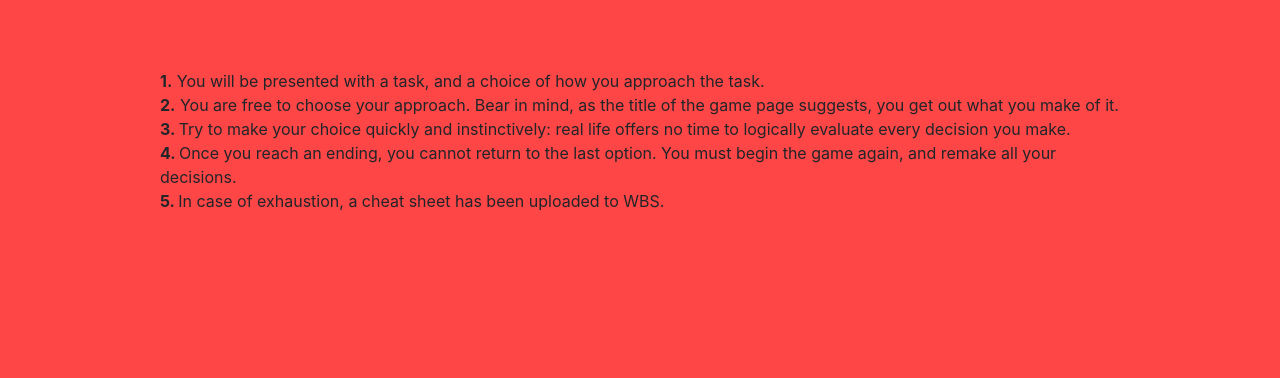
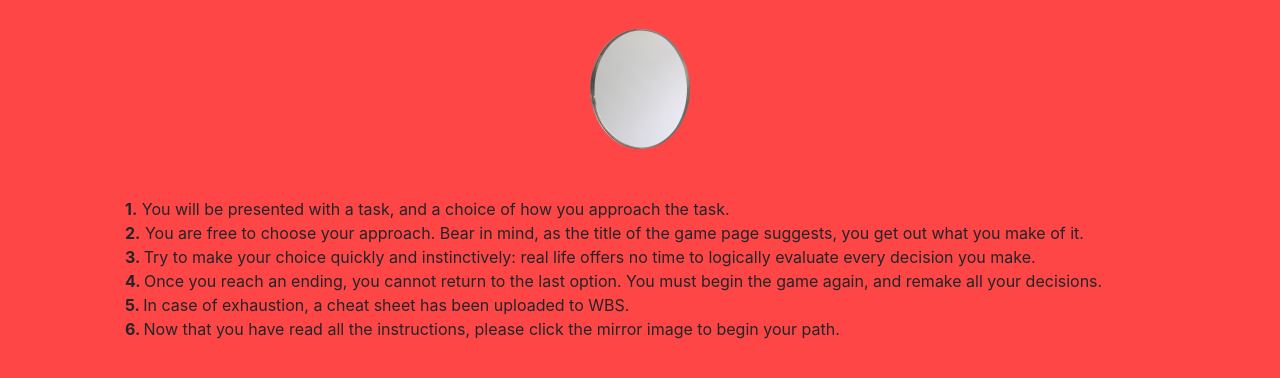
Before and after one commit to cinyees/CILM, a plain HTML site: page index.html in a window 1280 px wide. Shown: the part 264-642 px from the top of the page. Drawn offline with nearby package versions, Linux system fonts and the light colour scheme.

Commit message:
added a mirror

```diff
--- a/css/cilm.css
+++ b/css/cilm.css
@@ -16,6 +16,8 @@ h2 {
   color :#FFFFFF
 }
 
-p {
+ul {
+  text-indent: 50%
   color :#C9C9C9
+
 }
--- a/index.html
+++ b/index.html
@@ -30,14 +30,13 @@
   <div class="starter-template">
       <h1>Welcome to CILM</h1>
       <h2>Before proceeding with any path for this module, please read the instructions:</h2>
+      <br>
+        <a href="play.html">
+        <img src="./mirror.png" alt="mirror" width="100">
+      </a>
 </div>
-      <p>
-          <div align="left">
-          <main role="main" class="container">
-            <main role="main" class="container">
-              <main role="main" class="container">
-                <main role="main" class="container">
-                  <main role="main" class="container">
+      <div align="left">
+          <ul>
       <b>1.</b> You will be presented with a task, and a choice of how you approach the task.
         <br>
       <b>2.</b> You are free to choose your approach. Bear in mind, as the title of the game page suggests, you get out what you make of it.
@@ -47,14 +46,10 @@
       <b>  4. </b> Once you reach an ending, you cannot return to the last option. You must begin the game again, and remake all your decisions.
         <br>
       <b>  5. </b> In case of exhaustion, a cheat sheet has been uploaded to WBS.
-      </div>
-    </main>
-  </main>
-  </main>
-  </main>
-  </main>
-       </p>
-  </div>
+      <br>
+      <b> 6. </b> Now that you have read all the instructions, please click the mirror image to begin your path.
+    </div>
+  </ul>
 </body>
   <script src="https://code.jquery.com/jquery-3.3.1.slim.min.js" integrity="sha384-q8i/X+965DzO0rT7abK41JStQIAqVgRVzpbzo5smXKp4YfRvH+8abtTE1Pi6jizo" crossorigin="anonymous"></script>
     <script>window.jQuery || document.write('<script src="../../assets/js/vendor/jquery-slim.min.js"><\/script>')</script>
```
Also changed, not shown: mirror.png (added).
